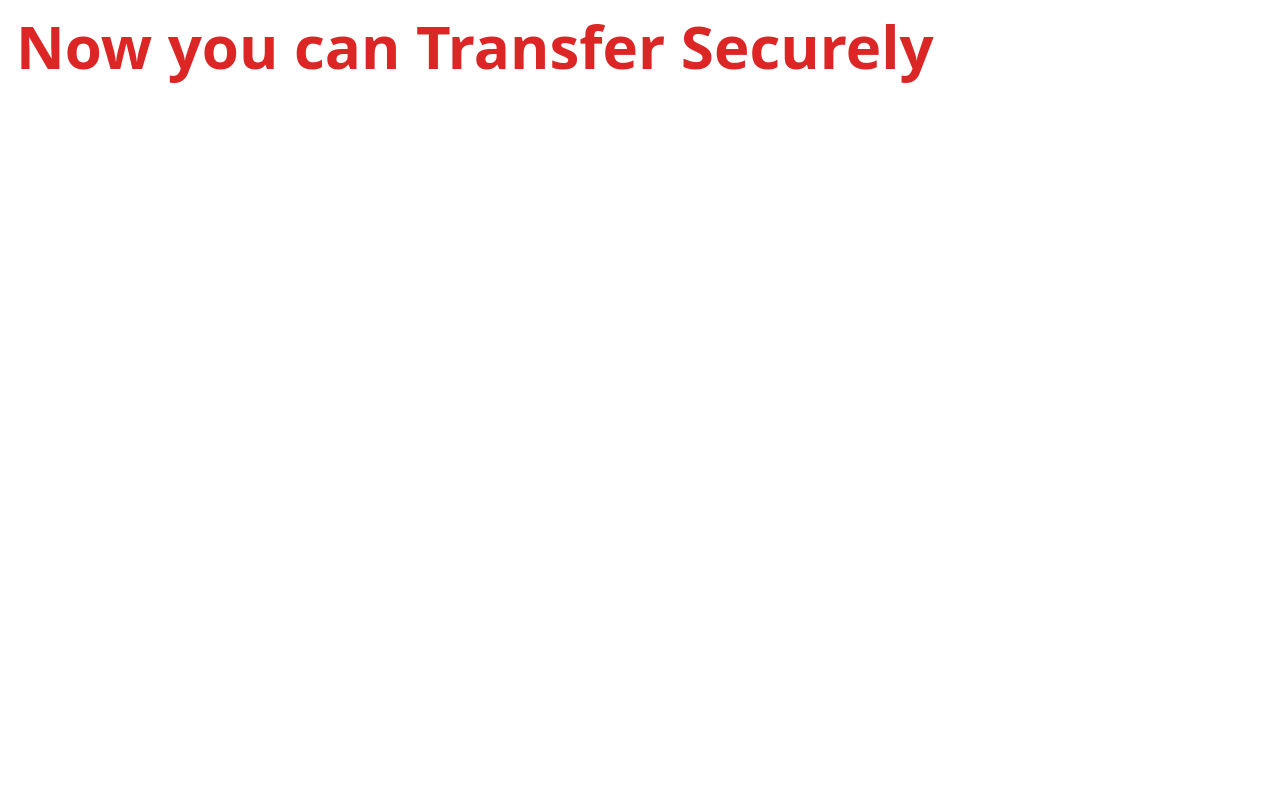
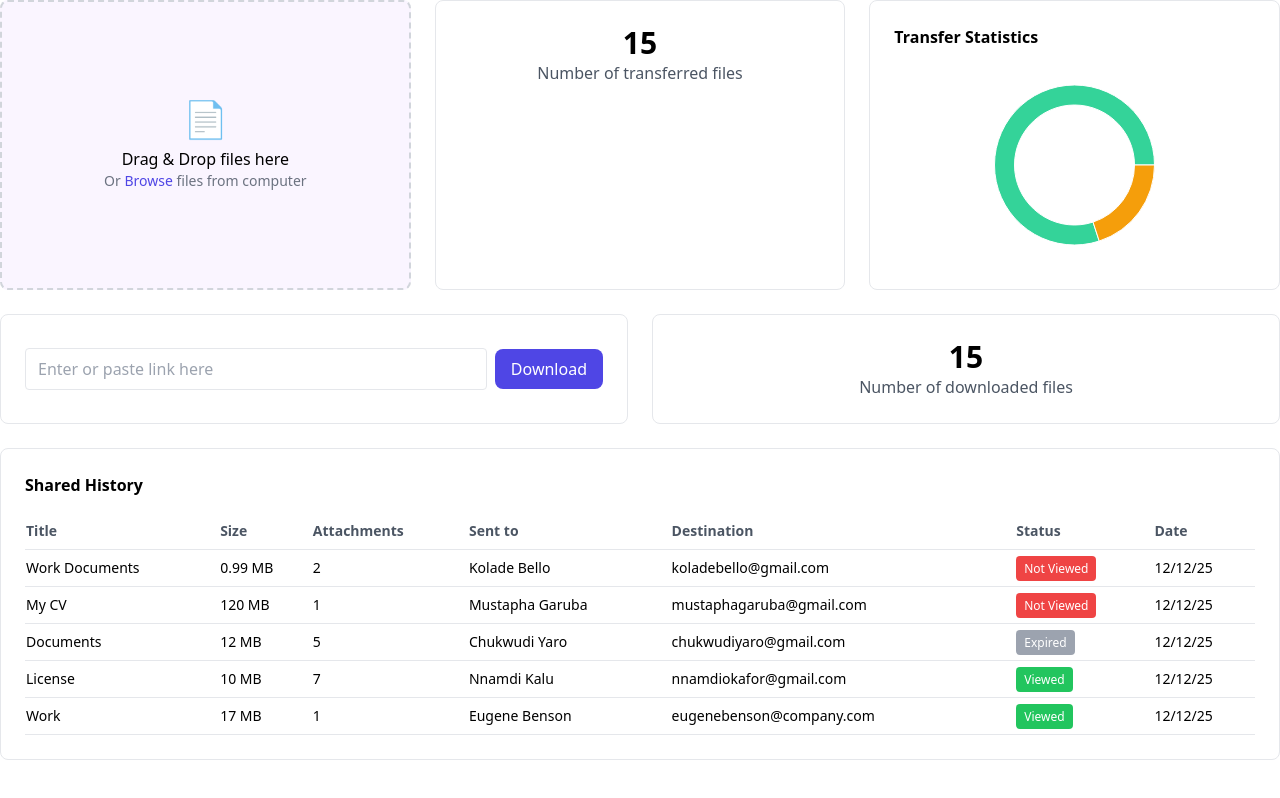
Before and after one commit to Gracetemitope/TransferSecure, a React (Create React App) app in the folder transfersecure-client/: page / in a window 1280 px wide. Built offline with nearby package versions, Linux system fonts and the light colour scheme.

Commit message:
add dashboard reusable components

```diff
--- a/transfersecure-client/src/App.js
+++ b/transfersecure-client/src/App.js
@@ -1,10 +1,9 @@
+import Dashboard from "./pages/Dashboard";
 
 function App() {
   return (
     <div className="App">
-       <h1></h1>
-        <h1 className="text-6xl font-bold text-red-600 p-4">Now you can Transfer Securely</h1>
-
+        <Dashboard />
     </div>
   );
 }
--- /dev/null
+++ b/transfersecure-client/src/components/Dashboard/DownloadFile.js
@@ -0,0 +1,14 @@
+export default function DownloadFile() {
+    return (
+        <div className="bg-white border rounded-lg p-6 flex items-center space-x-2">
+            <input
+                type="text"
+                placeholder="Enter or paste link here"
+                className="flex-1 border rounded px-3 py-2 focus:outline-none"
+            />
+            <button className="bg-indigo-600 text-white px-4 py-2 rounded-lg">
+                Download
+            </button>
+        </div>
+    );
+}
--- /dev/null
+++ b/transfersecure-client/src/components/Dashboard/FileUpload.js
@@ -0,0 +1,11 @@
+export default function FileUpload() {
+    return (
+        <div className="border-2 border-dashed border-gray-300 rounded-lg p-6 flex flex-col items-center justify-center text-center bg-purple-50">
+            <div className="text-4xl text-indigo-500">📄</div>
+            <p className="mt-2 font-medium">Drag & Drop files here</p>
+            <p className="text-sm text-gray-500">
+                Or <span className="text-indigo-600 cursor-pointer">Browse</span> files from computer
+            </p>
+        </div>
+    );
+}
--- /dev/null
+++ b/transfersecure-client/src/components/Dashboard/SharedHistory.js
@@ -0,0 +1,53 @@
+const files = [
+    { title: "Work Documents", size: "0.99 MB", attachments: 2, sentTo: "Kolade Bello", destination: "koladebello@gmail.com", status: "Not Viewed", date: "12/12/25" },
+    { title: "My CV", size: "120 MB", attachments: 1, sentTo: "Mustapha Garuba", destination: "mustaphagaruba@gmail.com", status: "Not Viewed", date: "12/12/25" },
+    { title: "Documents", size: "12 MB", attachments: 5, sentTo: "Chukwudi Yaro", destination: "chukwudiyaro@gmail.com", status: "Expired", date: "12/12/25" },
+    { title: "License", size: "10 MB", attachments: 7, sentTo: "Nnamdi Kalu", destination: "nnamdiokafor@gmail.com", status: "Viewed", date: "12/12/25" },
+    { title: "Work", size: "17 MB", attachments: 1, sentTo: "Eugene Benson", destination: "eugenebenson@company.com", status: "Viewed", date: "12/12/25" },
+];
+
+export default function SharedHistory() {
+    return (
+        <div className="bg-white border rounded-lg p-6">
+            <h2 className="font-semibold mb-4">Shared History</h2>
+            <table className="w-full text-left">
+                <thead>
+                <tr className="text-gray-600 text-sm border-b">
+                    <th className="py-2">Title</th>
+                    <th>Size</th>
+                    <th>Attachments</th>
+                    <th>Sent to</th>
+                    <th>Destination</th>
+                    <th>Status</th>
+                    <th>Date</th>
+                </tr>
+                </thead>
+                <tbody className="text-sm">
+                {files.map((file, idx) => (
+                    <tr key={idx} className="border-b">
+                        <td className="py-2">{file.title}</td>
+                        <td>{file.size}</td>
+                        <td>{file.attachments}</td>
+                        <td>{file.sentTo}</td>
+                        <td>{file.destination}</td>
+                        <td>
+                <span
+                    className={`px-2 py-1 rounded text-white text-xs ${
+                        file.status === "Viewed"
+                            ? "bg-green-500"
+                            : file.status === "Expired"
+                                ? "bg-gray-400"
+                                : "bg-red-500"
+                    }`}
+                >
+                  {file.status}
+                </span>
+                        </td>
+                        <td>{file.date}</td>
+                    </tr>
+                ))}
+                </tbody>
+            </table>
+        </div>
+    );
+}
--- /dev/null
+++ b/transfersecure-client/src/components/Dashboard/StatsCard.js
@@ -0,0 +1,8 @@
+export default function StatsCard({ title, value }) {
+    return (
+        <div className="bg-white border rounded-lg p-6 text-center">
+            <div className="text-3xl font-bold">{value}</div>
+            <p className="text-gray-600">{title}</p>
+        </div>
+    );
+}
--- /dev/null
+++ b/transfersecure-client/src/components/Dashboard/TransferStats.js
@@ -0,0 +1,31 @@
+import { PieChart, Pie, Cell, ResponsiveContainer } from "recharts";
+
+const data = [
+    { name: "Viewed", value: 12 },
+    { name: "Not Viewed", value: 3 },
+];
+
+const COLORS = ["#34d399", "#f59e0b"];
+
+export default function TransferStats() {
+    return (
+        <div className="bg-white border rounded-lg p-6">
+            <h2 className="font-semibold mb-4">Transfer Statistics</h2>
+            <ResponsiveContainer width="100%" height={200}>
+                <PieChart>
+                    <Pie
+                        data={data}
+                        cx="50%" cy="50%"
+                        innerRadius={60}
+                        outerRadius={80}
+                        dataKey="value"
+                    >
+                        {data.map((entry, index) => (
+                            <Cell key={`cell-${index}`} fill={COLORS[index]} />
+                        ))}
+                    </Pie>
+                </PieChart>
+            </ResponsiveContainer>
+        </div>
+    );
+}
--- /dev/null
+++ b/transfersecure-client/src/components/UploadSuccess.js
@@ -0,0 +1,61 @@
+import successIcon from "../assets/success.png";
+import {useState} from "react";
+function UploadSuccess() {
+    const [copied, setCopied] = useState(false);
+    const handleCopy = () => {
+        navigator.clipboard.writeText("http://transfersecure.com/57959575");
+        setCopied(true);
+        setTimeout(() => { setCopied(false); }, 2000);
+    }
+    return (
+        <div className="flex flex-col items-center justify-center p-6">
+            <div className="bg-green-100 rounded-full p-4 mb-4">
+            <img src={successIcon}></img>
+        </div>
+            <h1 className={"text-2xl font-bold text-gray-800"}> Congratulations </h1>
+            <p className={"text-gray-500 mb-6"}> Your file was sent successfully</p>
+
+            <div className={"bg-gray-50 border rounded-lg shadow p-6 w-full max-w-d"}>
+                <div className={"flex items-center justify-between mb-4 border-b pb-3"}>
+                    <div>
+                        <p className="text-xs text-gray-500">Link</p>
+                        <p className="text-sm text-blue-600">
+                            http://transfersecure.com/57959575
+                        </p>
+                    </div>
+                    <button
+                        onClick={handleCopy}
+                        className="px-3 py-1 text-xs rounded border text-indigo-600 hover:bg-indigo-50">
+                        {copied ? "Copied!" : "COPY"}
+                    </button>
+                </div>
+                <div className={"space-y-2 text-sm text-gray-700"}>
+                    <div className="flex justify-between">
+                        <span className="text-sm text-gray-500">File Name</span>
+                        <span>Name of file comes here</span>
+                    </div>
+                    <div className="flex justify-between">
+                        <span className="text-gray-500">Sent to</span>
+                        <span>account@email.com</span>
+                    </div>
+                    <div className="flex justify-between">
+                        <span className="text-gray-500">No. of files</span>
+                        <span>1</span>
+                    </div>
+                    <div className="flex justify-between">
+                        <span className="text-gray-500">Duration</span>
+                        <span>3 days</span>
+                    </div>
+                    <div className="flex justify-between">
+                        <span className="text-gray-500">Size</span>
+                        <span>120KB</span>
+                    </div>
+                </div>
+            </div>
+            <button className="mt-6 bg-[#211A94] text-white px-8 py-3 rounded-full hover:bg-indigo-800 transition">
+                Done
+            </button>
+        </div>
+    )
+}
+export default UploadSuccess;
--- /dev/null
+++ b/transfersecure-client/src/pages/Dashboard.js
@@ -0,0 +1,29 @@
+import Sidebar from "../components/Layout/SideBar";
+import Navbar from "../components/Layout/NavBar";
+import FileUpload from "../components/Dashboard/FileUpload";
+import DownloadFile from "../components/Dashboard/DownloadFile";
+import StatsCard from "../components/Dashboard/StatsCard";
+import TransferStats from "../components/Dashboard/TransferStats";
+import SharedHistory from "../components/Dashboard/SharedHistory";
+
+function Dashboard() {
+    return (
+        <div>
+            {/*<Sidebar />*/}
+            {/*<Navbar />*/}
+            <div className="space-y-6">
+                <div className="grid grid-cols-1 lg:grid-cols-3 gap-6">
+                    <FileUpload />
+                    <StatsCard title="Number of transferred files" value={15} />
+                    <TransferStats />
+                </div>
+                <div className="grid grid-cols-1 lg:grid-cols-2 gap-6">
+                    <DownloadFile />
+                    <StatsCard title="Number of downloaded files" value={15} />
+                </div>
+                <SharedHistory />
+            </div>
+        </div>
+    )
+}
+export default Dashboard;
--- a/transfersecure-client/src/pages/TransferFile.js
+++ b/transfersecure-client/src/pages/TransferFile.js
@@ -2,6 +2,7 @@ import Sidebar from "../components/Layout/SideBar";
 import Navbar from "../components/Layout/NavBar";
 import BreadCrumb from "../components/BreadCrumb";
 import fileIcon from "../assets/File.png"
+import UploadSuccess from "../components/UploadSuccess";
 
 function TransferFile() {
     return (
@@ -16,9 +17,11 @@ function TransferFile() {
                         { label: "Upload file"}
                     ]}
                 />
+                <UploadSuccess />
                 <div className={"bg-white rounded-lg shadow p-6"}>
                     <div className={"grid gird-cols-1 md:grid-cols-2 gap-6"}>
                         <div className={"space-y-4"}>
+                            {/* Todo: Remove File Name*/}
                             <input
                                 type="text"
                                 placeholder="File name"
```
Also changed, not shown: transfersecure-client/src/assets/success.png (added).
